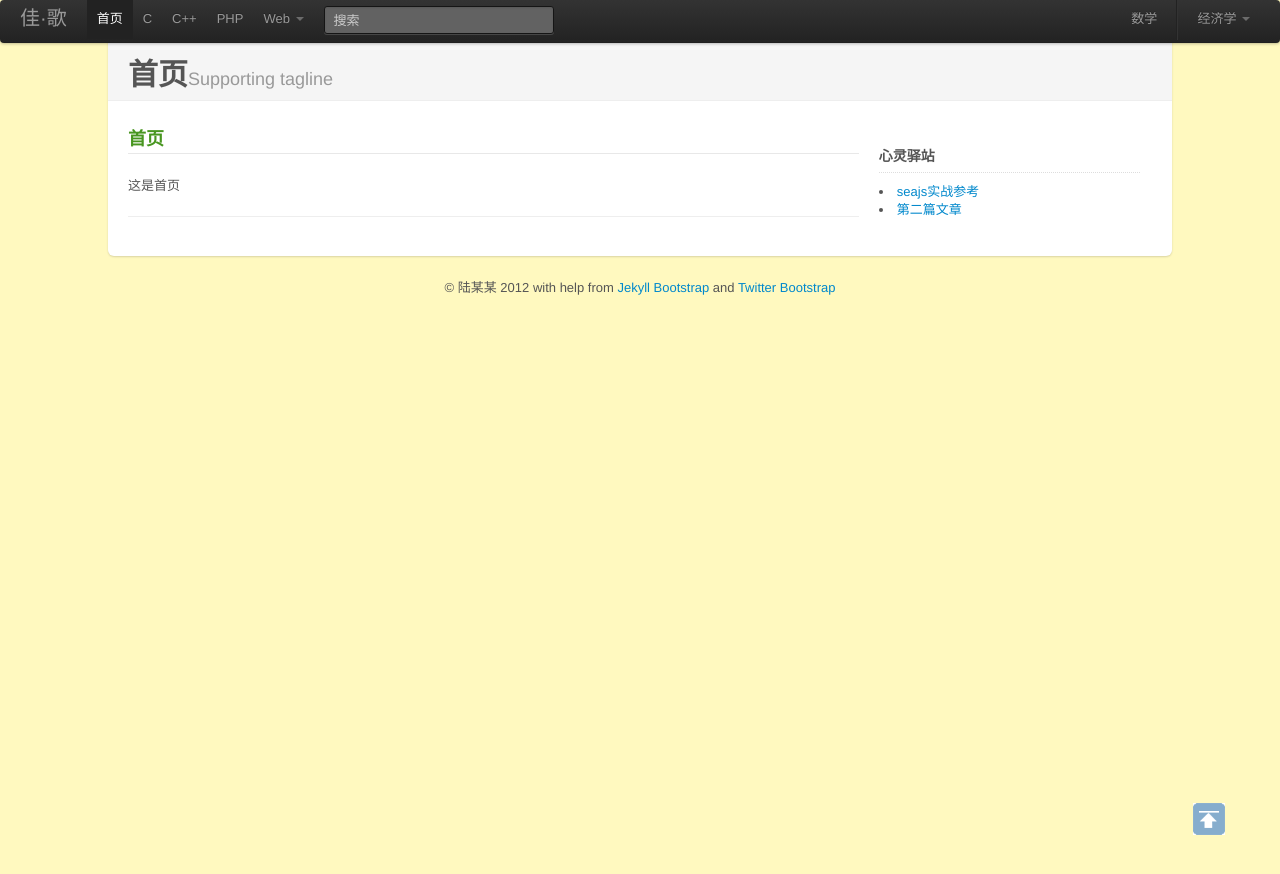
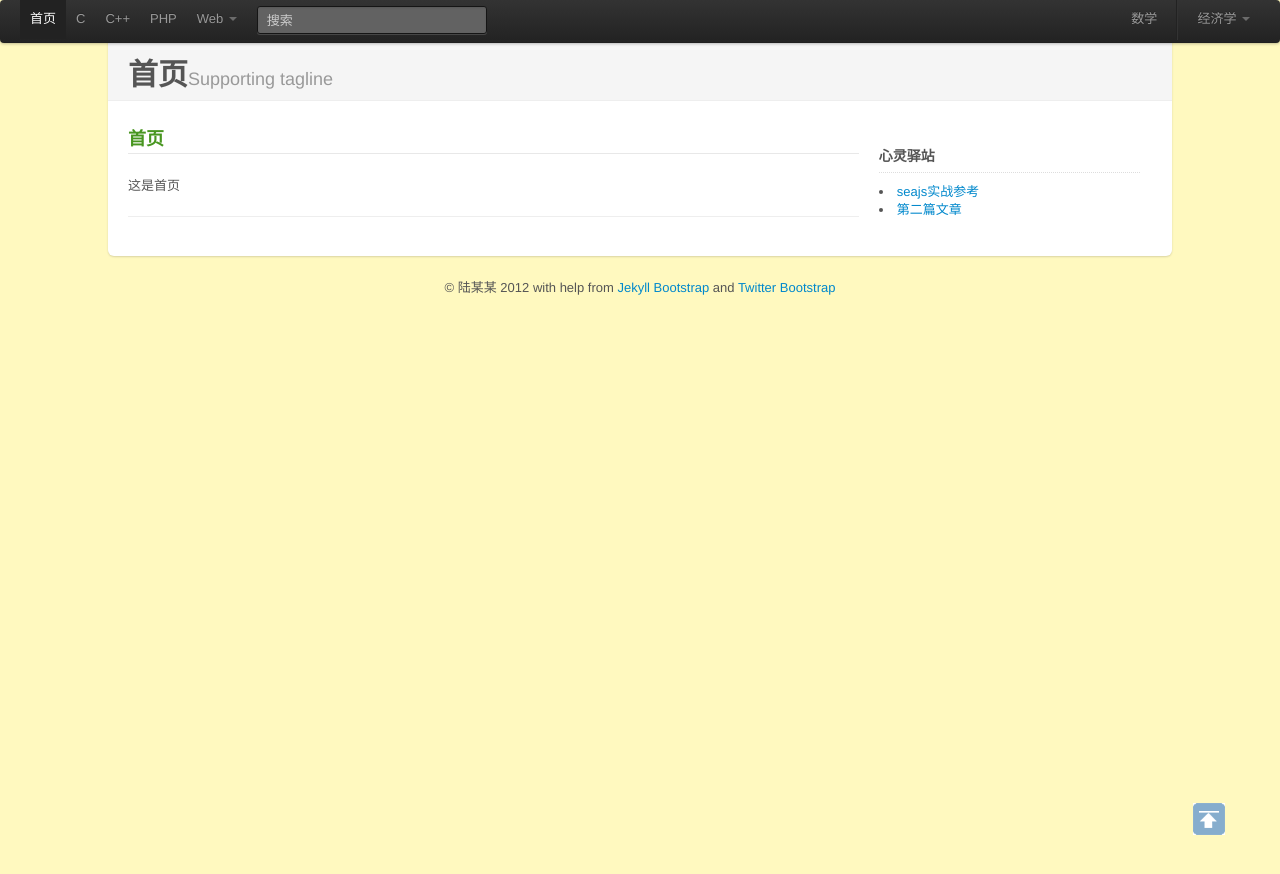
Before and after one commit to luwanlili/luwanlili.github.com, a Jekyll site: the page built from index.html, in a window 1280 px wide. Shown: the top 874 px of the page. Built offline with Jekyll 4.4.1, drawn with Linux system fonts in a browser that asks for light colours.

Commit message:
namekkka33

```diff
--- a/_layouts/default.html
+++ b/_layouts/default.html
@@ -17,7 +17,7 @@
 			          <span class="icon-bar"></span>
 			          <span class="icon-bar"></span>
 			        </a>
-			        <a href="#" class="brand"></a>
+
 			        <div class="nav-collapse">
 			          <ul class="nav">
 			            <li class="active"><a href="#"></a></li>
```
